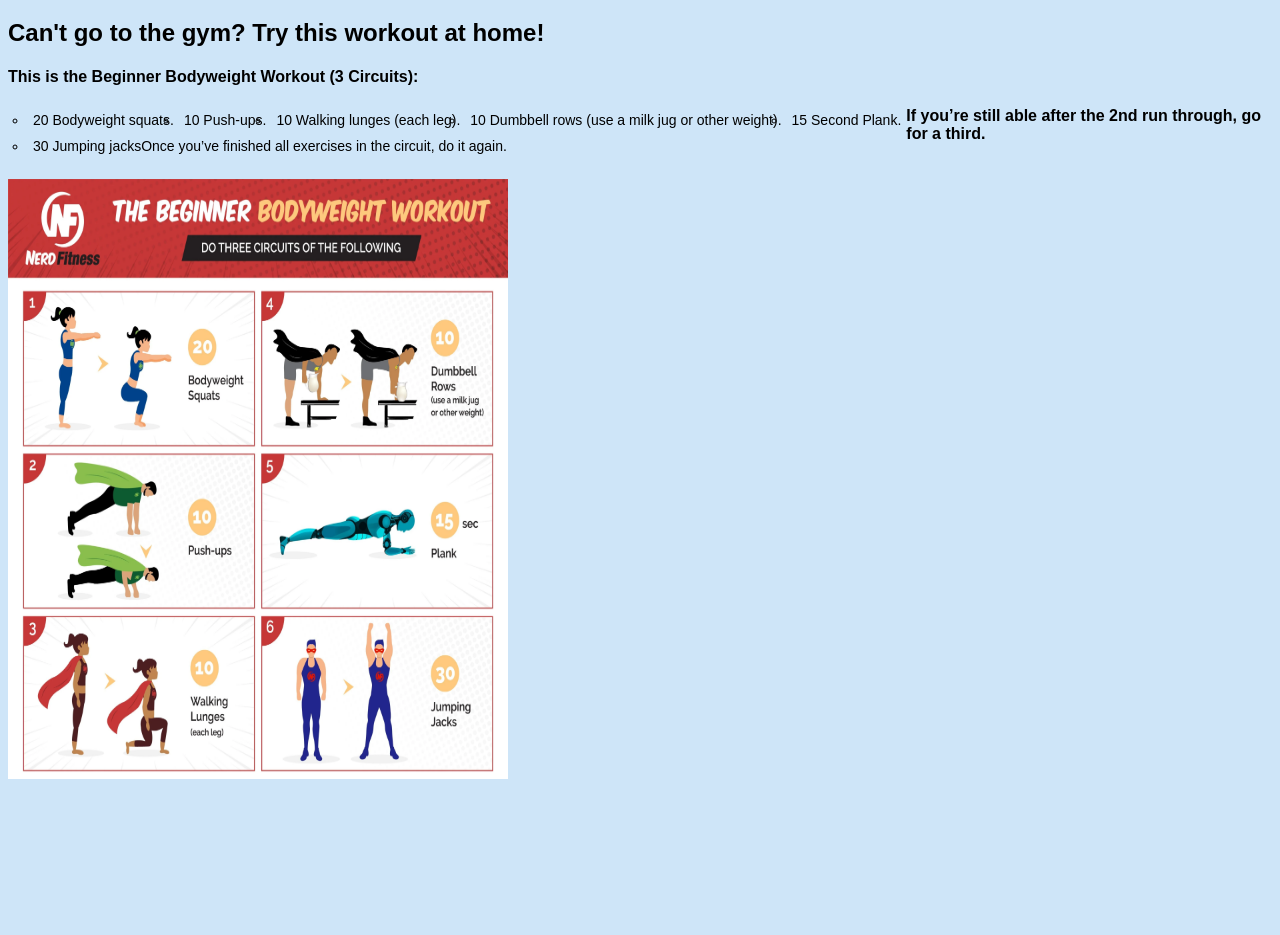
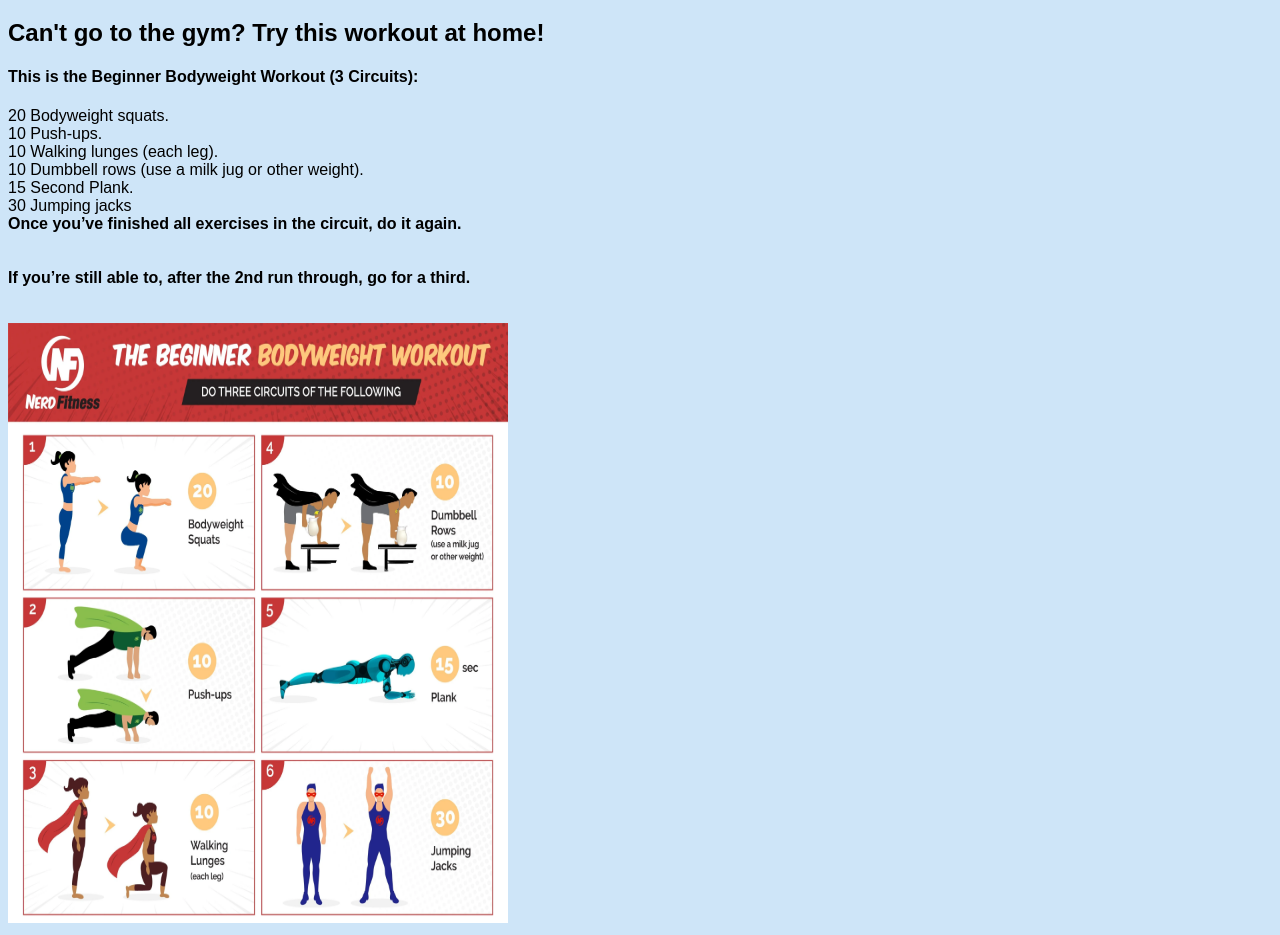
Before and after one commit to Rithvik-29/BitTheory, a Flask app: page /action in a window 1280 px wide. Shown: the part 669-1604 px from the top of the page. Before the commit the page ends 1448 px from the top, so only its background shows below. Run offline with Flask 2, Linux system fonts and the light colour scheme.

Commit message:
Update individual.html

```diff
--- a/templates/individual.html
+++ b/templates/individual.html
@@ -37,15 +37,18 @@
         <p align="center"><iframe width="840" height="472" src="https://www.cdc.gov/coronavirus/2019-ncov/vaccines/fully-vaccinated.html"></iframe></p>
         <h2>Can't go to the gym? Try this workout at home!</h2>
         <h4>This is the Beginner Bodyweight Workout (3 Circuits):</h4>
-        <ul class="list">
-            <li>20 Bodyweight squats.</li>
-            <li>10 Push-ups.</li>
-            <li>10 Walking lunges (each leg).</li>
-            <li>10 Dumbbell rows (use a milk jug or other weight).</li>
-            <li>15 Second Plank.</li>
-            <li>30 Jumping jacksOnce you’ve finished all exercises in the circuit, do it again.</li>
+            20 Bodyweight squats.<br>
+            10 Push-ups.<br>
+            10 Walking lunges (each leg).<br>
+            10 Dumbbell rows (use a milk jug or other weight).<br>
+            15 Second Plank.<br>
+            30 Jumping jacks<br>
+            <strong>Once you’ve finished all exercises in the circuit, do it again.</strong>
+            <br>
         </ul>
-        <strong>If you’re still able after the 2nd run through, go for a third.</strong>
+        <br>
+        <br>
+        <strong>If you’re still able to, after the 2nd run through, go for a third.</strong>
         <br>
         <br>
         <br>
```
